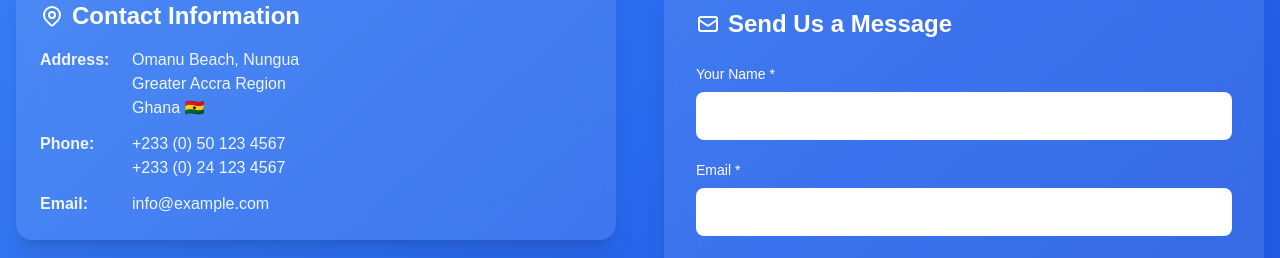
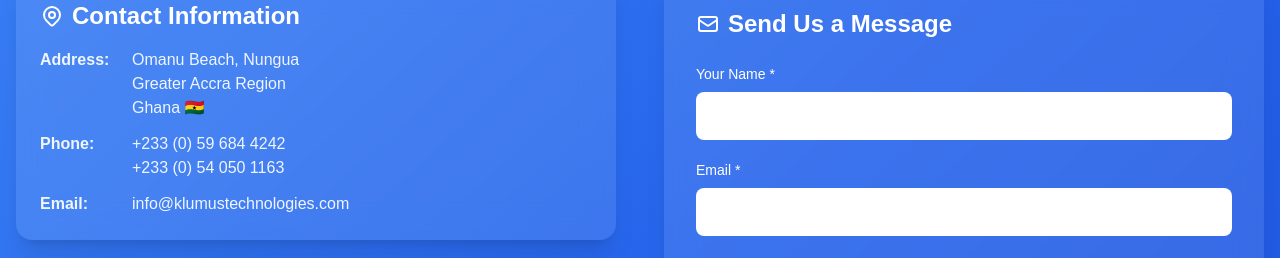
Before and after one commit to ErasmusBill/klumus-Tech-website, a Vue app: page / in a window 1280 px wide. Shown: the part 3060-3318 px from the top of the page. Built offline with nearby package versions, Linux system fonts and the light colour scheme; grey boxes are pictures that could not be loaded.

Commit message:
made changes to footer

```diff
--- a/src/components/FooterComponent.vue
+++ b/src/components/FooterComponent.vue
@@ -34,15 +34,15 @@
               <p class="flex items-start gap-3">
                 <span class="font-semibold min-w-[80px]">Phone:</span>
                 <span>
-                  <a href="tel:+233501234567" class="hover:underline">+233 (0) 50 123 4567</a><br />
-                  <a href="tel:+233241234567" class="hover:underline">+233 (0) 24 123 4567</a>
+                  <a href="tel:+233501234567" class="hover:underline">+233 (0) 59 684 4242</a><br />
+                  <a href="tel:+233241234567" class="hover:underline">+233 (0) 54 050 1163</a>
                 </span>
               </p>
 
               <p class="flex items-start gap-3">
                 <span class="font-semibold min-w-[80px]">Email:</span>
                 <span>
-                  <a href="mailto:info@example.com" class="hover:underline">info@example.com</a>
+                  <a href="mailto:info@example.com" class="hover:underline">info@klumustechnologies.com</a>
                 </span>
               </p>
             </div>
```
Also changed, not shown: index.html (line endings or trailing spaces).
